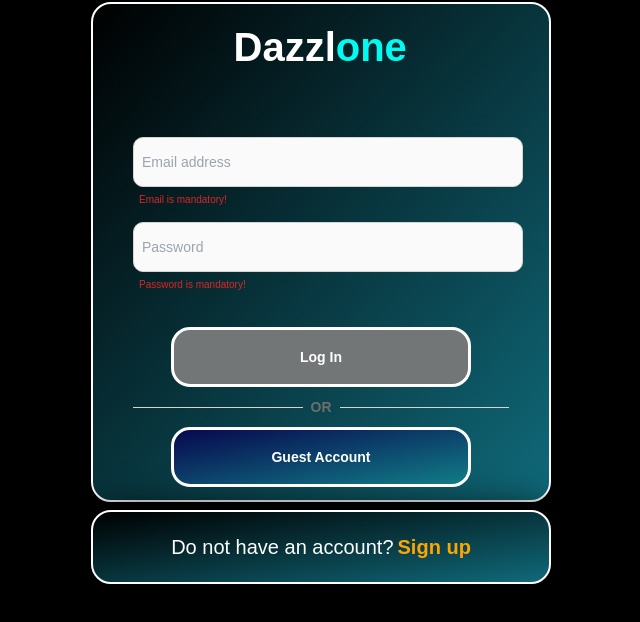
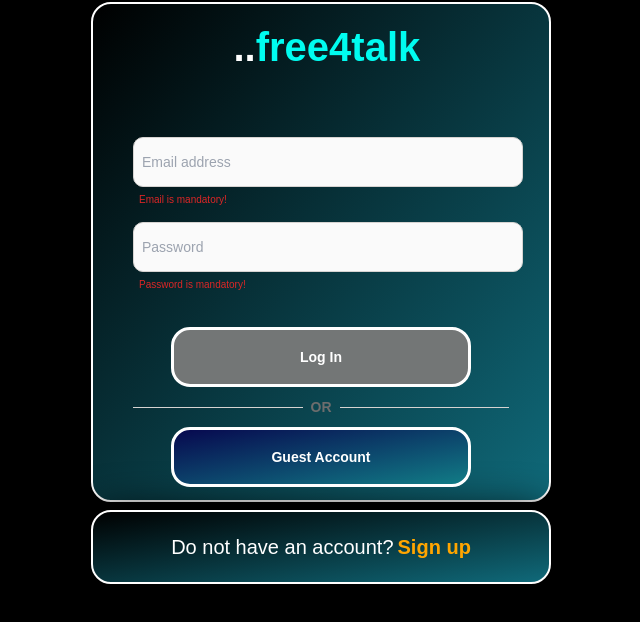
Before and after one commit to narsi-07/maxzone, a Next.js app: page /Login in a window 1280 px wide. Shown: the top 622 px of the page, without its empty margins (329-969 px from the left). Built offline with nearby package versions, Linux system fonts and the light colour scheme; no server answers; the database is empty; sample sign-in values are in the browser's storage.

Commit message:
chnage for 3rd commit

```diff
--- a/pages/Login.tsx
+++ b/pages/Login.tsx
@@ -45,7 +45,7 @@
 
           <div className="jghjhgj flex  flex-col items-center justify-center border border-stone-300 bg-white">
             <div className="h-auto w-[175px] py-10">
-            <h1 className='ikjhfyhi'>Dazzl<span className='kjgsdjh'>one</span></h1>
+            <h1 className='ikjhfyhi'>..<span className='kjgsdjh'>free4talk</span></h1>
             </div>
             <div className="w-full px-5 sm:px-10">
               <form
```
